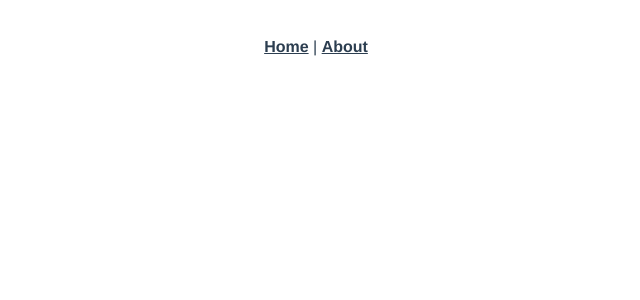
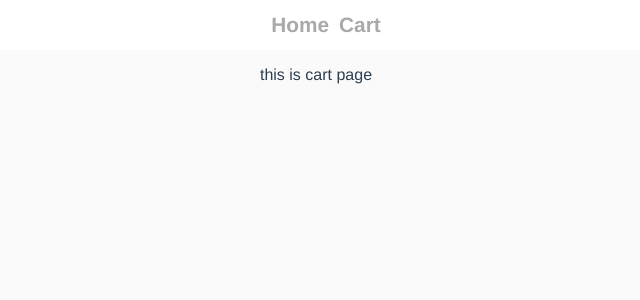
Before and after one commit to irasel35/Shopping_cart, a Vue app: page /Cart in a window 1280 px wide. Before the commit this address had no page. Shown: the top 300 px of the page, without its empty margins (324-964 px from the left). Built offline with nearby package versions, Linux system fonts and the light colour scheme.

Commit message:
route added

```diff
--- a/src/App.vue
+++ b/src/App.vue
@@ -1,7 +1,7 @@
 <template>
   <div id="nav">
-    <router-link to="/">Home</router-link> |
-    <router-link to="/about">About</router-link>
+    <router-link :class="{active: $route.name==='Home'}" to="/">Home</router-link>
+    <router-link class="{active: $route.name === 'Cart'}" to="/cart">Cart</router-link>
   </div>
   <router-view/>
 </template>
@@ -15,16 +15,34 @@
   color: #2c3e50;
 }
 
-#nav {
-  padding: 30px;
+html, body{
+  margin: 0;
+  padding: 0;
+  overflow-x:hidden ;
+}
+body {
+  background-color: rgb(250,250,250);
 
-  a {
+}
+#nav{
+  padding: 10px;
+  width: 100%;
+  height: 30px;
+  background-color: white;
+  line-height: 30px;
+  a{
     font-weight: bold;
-    color: #2c3e50;
+    color: darkgray;
+    text-decoration: none;
+    margin: 0 5px 0 5px;
+    font-size: 1.3rem;
+    &.active{
+      color: #2c3e50;
+    }
 
-    &.router-link-exact-active {
-      color: #42b983;
-    }
   }
 }
+.text-center{
+  text-align: center;
+}
 </style>
--- a/src/router/index.js
+++ b/src/router/index.js
@@ -1,5 +1,6 @@
 import { createRouter, createWebHistory } from 'vue-router'
 import Home from '../views/Home.vue'
+import Cart from '../views/Cart.vue'
 
 const routes = [
   {
@@ -8,13 +9,13 @@
     component: Home
   },
   {
-    path: '/about',
-    name: 'About',
-    // route level code-splitting
-    // this generates a separate chunk (about.[hash].js) for this route
-    // which is lazy-loaded when the route is visited.
-    component: () => import(/* webpackChunkName: "about" */ '../views/About.vue')
+    path: '/Cart',
+    name: 'Cart',
+    component: Cart
+
   }
+
+
 ]
 
 const router = createRouter({
--- /dev/null
+++ b/src/views/Cart.vue
@@ -0,0 +1,11 @@
+<template>
+    <div>
+        <p>this is cart page</p>
+
+    </div>
+</template>
+<script>
+export default {
+
+}
+</script>
```
